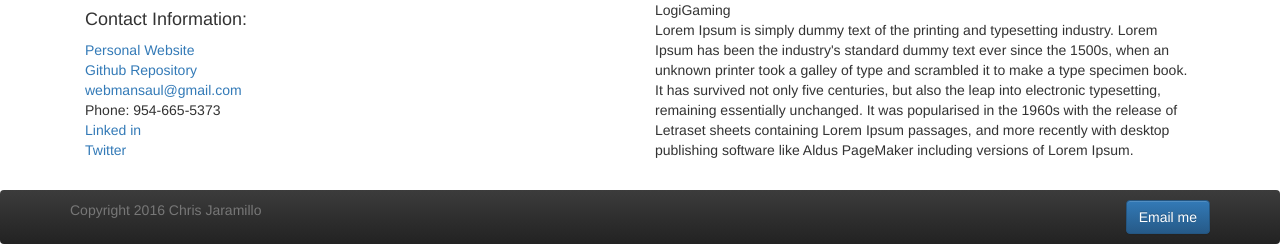
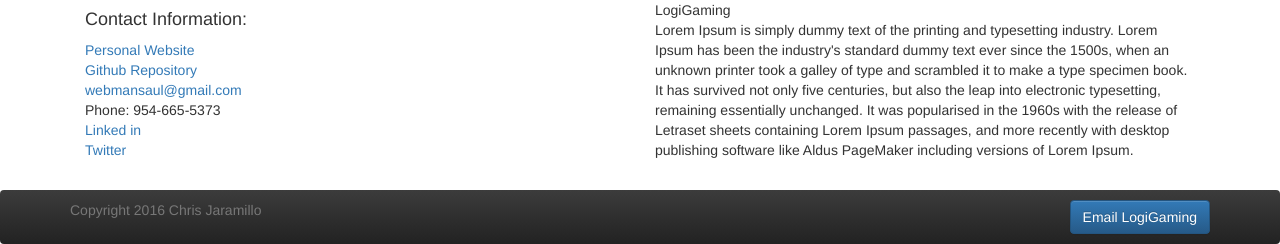
Before and after one commit to jmsaul/logi-gaming, a PHP site: page / in a window 1280 px wide. Shown: the part 565-809 px from the top of the page. Run offline with PHP 8.4, Linux system fonts and the light colour scheme; some libraries are stand-ins or nearby versions.

Commit message:
added column and fixed email label

```diff
--- a/public_html/index.php
+++ b/public_html/index.php
@@ -135,7 +135,7 @@
 			<span class="pull-right">
 				<!--	This will send an email to trailquailabq@gmail.com		-->
 				<a class="btn btn-primary" href="mailto:C.Jaramillo@live.com"
-					role="button">Email me</a>
+					role="button">Email LogiGaming</a>
 			</span>
 				</p>
 			</div>
```
